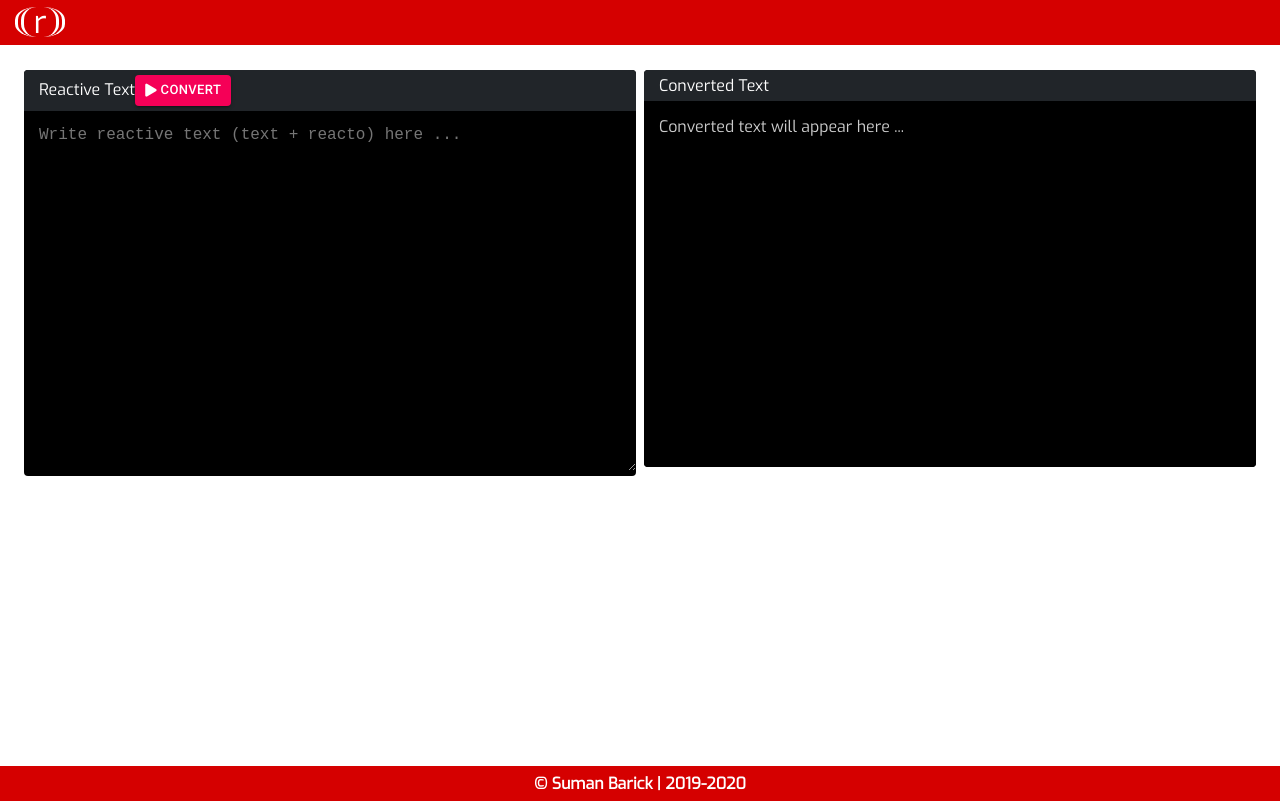
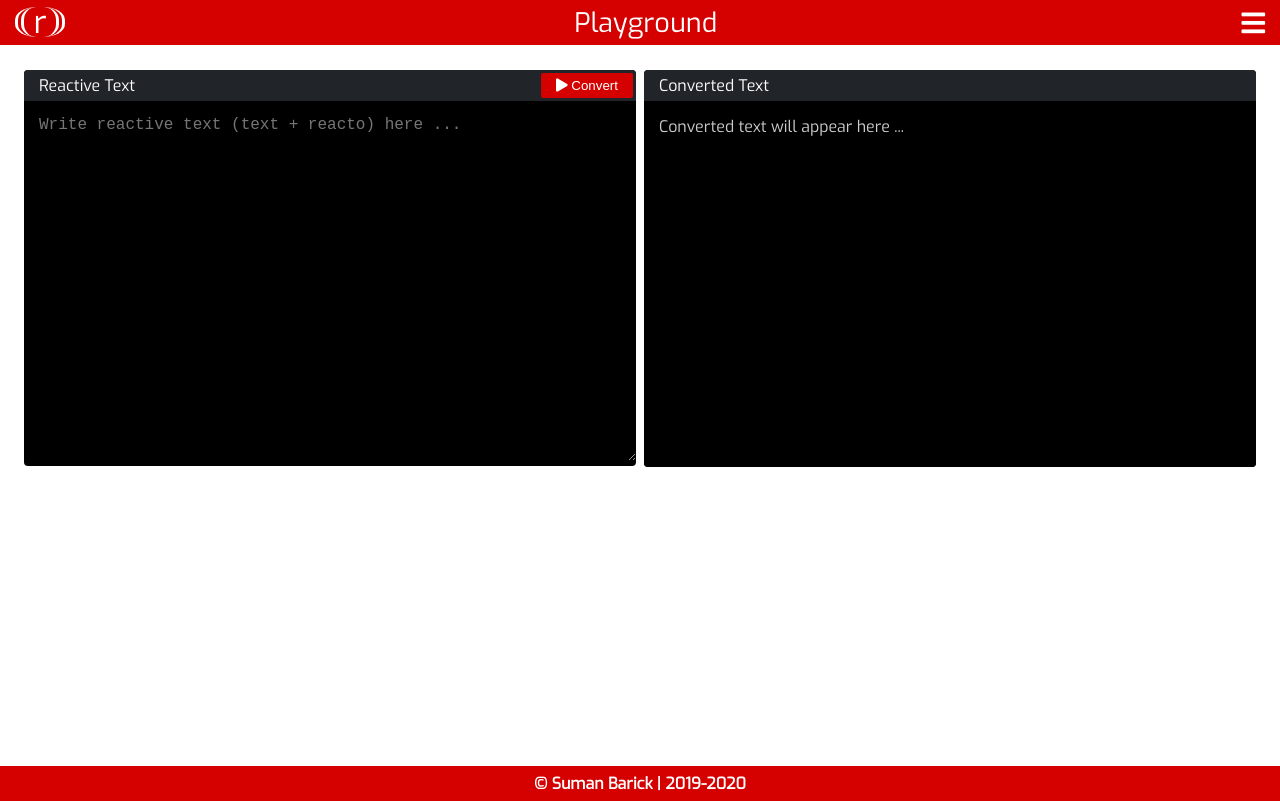
Before and after one commit to reactale/reacto, a Gatsby site in the folder gatsby-src/: page /playground in a window 1280 px wide. Built offline with nearby package versions, Linux system fonts and the light colour scheme; Gatsby itself is replaced by a stand-in of ours.

Commit message:
page title and menubtn added in header

```diff
--- a/gatsby-src/src/components/common/header/Header.js
+++ b/gatsby-src/src/components/common/header/Header.js
@@ -5,25 +5,53 @@ import { makeStyles } from '@material-ui/core'
 const useStyles = makeStyles({
     root: {
         background: "var(--theme-color)",
-        padding: '7px 15px',
+        padding: '',
+        display: 'flex',
+        alignItems: 'center',
+        height: 45,
         '& .logolink': {
             textDecoration: 'none',
             color: '#fff',
+            marginLeft: 15,
             '& .reacto-logo': {
                 color: '#fff',
                 borderColor: '#fff'
+            }
+        },
+        '& .title': {
+            color: '#fff',
+            display: 'flex',
+            justifyContent: 'center',
+            flex: 1,
+            fontSize: 27
+        },
+        '& .menuBtn': {
+            color: '#fff',
+            padding: '7px 15px',
+            cursor: 'default',
+            fontSize: 27,
+            '&:hover': {
+                color: 'rgba(255, 255, 255, .8)'
+            },
+            '&:active': {
+                transform: 'scale(.9)'
             }
         }
     }
 })
 const Header = props => {
     const classes = useStyles()
+    const { title } = props
     return (
         <header>
             <div className={classes.root}>
                 <Link to="/" className="logolink">
                     <span className="reacto-logo">r</span>
                 </Link>
+                <span className="title">
+                    {title || 'Reacto'}
+                </span>
+                <i class="fas fa-bars menuBtn"></i>
             </div>
         </header>
     )
--- a/gatsby-src/src/components/common/layout/Layout.js
+++ b/gatsby-src/src/components/common/layout/Layout.js
@@ -6,11 +6,11 @@ const styles = {
 }
 
 const Layout = props => {
-    const { children } = props
+    const { children, title } = props
 
     return (
         <div>
-            <Header />
+            <Header title={title} />
             <div style={styles}>
                 {children}
             </div>
--- a/gatsby-src/src/pages/cheatsheet/index.js
+++ b/gatsby-src/src/pages/cheatsheet/index.js
@@ -6,7 +6,7 @@ import { Container, Box } from '@material-ui/core'
 const Cheatsheet = props => {
     const { data } = props
     return (
-        <Layout>
+        <Layout title="CheatSheet">
             <Container maxWidth="md">
                 <Box
                     mb={8}
--- a/gatsby-src/src/pages/playground/index.js
+++ b/gatsby-src/src/pages/playground/index.js
@@ -1,7 +1,7 @@
-import React from 'react'
+import React, { useRef } from 'react'
 // import { Link } from "gatsby"
 import { Layout } from '../../components/common'
-import { Container, Grid, Box, makeStyles, Button } from '@material-ui/core'
+import { Container, Grid, Box, makeStyles } from '@material-ui/core'
 
 const useStyles = makeStyles({
     editor: {
@@ -9,6 +9,33 @@ const useStyles = makeStyles({
         marginTop: 25,
         borderRadius: 4,
         overflow: 'hidden',
+
+        '& .header': {
+            background: '#212529',
+            color: '#fff',
+            padding: '5px 15px',
+            position: 'relative',
+
+            '& .convertbtn': {
+                position: 'absolute',
+                top: '3px',
+                right: '3px',
+                padding: '5px 15px',
+                background: 'var(--theme-color)',
+                border: 'none',
+                color: '#fff',
+                userSelect: 'none',
+                cursor: 'default',
+                outline: 'none',
+                borderRadius: '2px',
+
+                '&:active': {
+                    transform: 'scale(.98)',
+                    transformOrigin: 'center right'
+                }
+            }
+        },
+
         '& .writearea': {
             resize: 'vertical',
             width: '100%',
@@ -26,22 +53,29 @@ const useStyles = makeStyles({
             minHeight: 'calc(45vh + 6px)',
             background: '#000',
             color: 'rgba(255, 255, 255, .8)',
-            padding: 15
+            padding: 15,
+            whiteSpace: 'pre',
+            overflow: 'auto'
         },
 
-        '& .header': {
-            background: '#212529',
-            color: '#fff',
-            padding: '5px 15px',
-        }
+
     }
 })
 
 const Playground = props => {
     const classes = useStyles()
+    const inRef = useRef()
+    const outRef = useRef()
+
+    const convert = () => {
+        let rTxt = inRef.current.value
+        if(!rTxt) return
+        rTxt = window.rto.process(rTxt)
+        outRef.current.innerHTML = rTxt
+    }
 
     return (
-        <Layout>
+        <Layout title="Playground">
             <Container maxWidth="lg">
                 <Box
                     mb={8}
@@ -53,16 +87,16 @@ const Playground = props => {
                         <div className={classes.editor}>
                             <div className="header">
                                 Reactive Text
-                                <Button
-                                    variant="contained"
-                                    color="secondary"
-                                    className="playbtn"
-                                    size="small"
+                                <button
+                                    type="button"
+                                    className="convertbtn"
+                                    onClick={convert}
                                 >
-                                    <i class="fas fa-play"></i>&nbsp;Convert
-                                </Button>
+                                    <i className="fas fa-play"></i>&nbsp;Convert
+                                </button>
                             </div>
                             <textarea
+                                ref={inRef}
                                 className="writearea"
                                 spellcheck="false"
                                 placeholder="Write reactive text (text + reacto) here ..."
@@ -74,7 +108,7 @@ const Playground = props => {
                     <Grid item xs={12} md={6}>
                         <div className={classes.editor}>
                             <div className="header">Converted Text</div>
-                            <div className="output">Converted text will appear here ...</div>
+                            <div ref={outRef} className="output">Converted text will appear here ...</div>
                         </div>
                     </Grid>
                 </Grid>
--- a/gatsby-src/src/pages/reactos/index.js
+++ b/gatsby-src/src/pages/reactos/index.js
@@ -5,7 +5,7 @@ import { Container, Box } from '@material-ui/core'
 
 const Reactos = props => {
     return (
-        <Layout>
+        <Layout title="Documentation">
             <Container maxWidth="md">
                 <Box
                     mb={8}
--- a/gatsby-src/src/styles/global.css
+++ b/gatsby-src/src/styles/global.css
@@ -73,6 +73,31 @@ a {
 /**************************************************************/
 
 /**************************************************************
+* CUSTOM SCROLLBAR
+**************************************************************/
+/* width */
+::-webkit-scrollbar {
+    width: 10px;
+  }
+
+  /* Track */
+  ::-webkit-scrollbar-track {
+    background: var(--theme-color);
+  }
+
+  /* Handle */
+  ::-webkit-scrollbar-thumb {
+    background: rgba(0, 0, 0, .5);
+  }
+
+  /* Handle on hover */
+  ::-webkit-scrollbar-thumb:hover {
+    background: rgba(0, 0, 0, .7);
+    cursor: default;
+  }
+/**************************************************************/
+
+/**************************************************************
 * MEDIA QUERIES
 **************************************************************/
 @media (max-width: 768px) {
```
